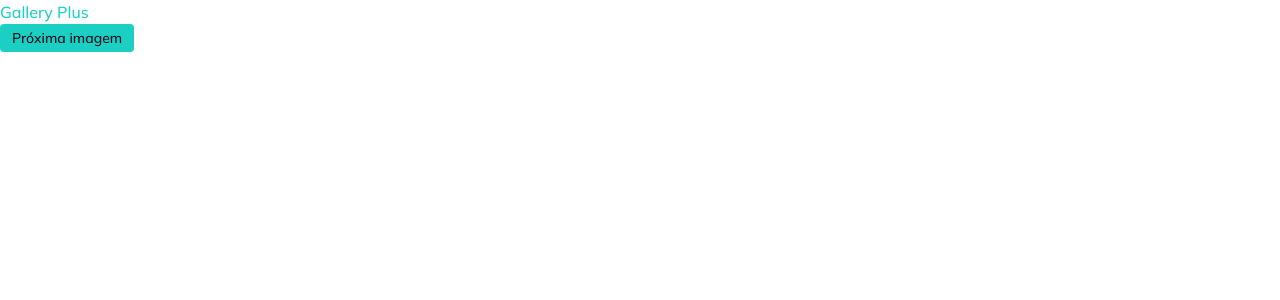
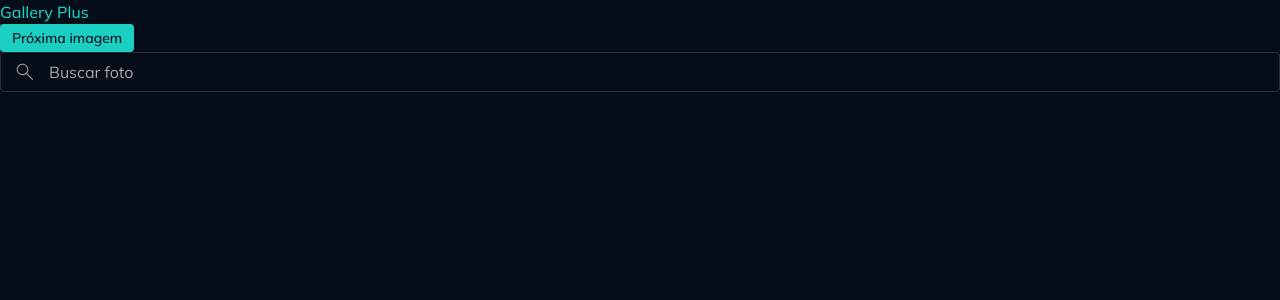
Before and after one commit to juniorbonini/gallery-plus, a React (Vite) app: page / in a window 1280 px wide. Shown: the top 300 px of the page. Built offline with nearby package versions, Linux system fonts and the light colour scheme.

Commit message:
feat(ui): Component InputText criado.

```diff
--- /dev/null
+++ b/data/db.json
@@ -0,0 +1,5 @@
+{
+  "photos": [],
+  "albums": [],
+  "photosOnAlbums": []
+}
--- a/index.html
+++ b/index.html
@@ -12,7 +12,7 @@
     />
     <title>gallery-plus</title>
   </head>
-  <body>
+  <body class="bg-background-primary">
     <div id="root"></div>
     <script type="module" src="/src/main.tsx"></script>
   </body>
--- a/package.json
+++ b/package.json
@@ -5,7 +5,10 @@
   "type": "module",
   "scripts": {
     "dev": "vite",
-    "build": "tsc -b && vite build",
+    "build": "yarn build-server && vite build",
+    "build-server": "tsc --noEmit -p tsconfig.server.json && tsup",
+    "dev-server": "tsup --watch --onSuccess \"node server/dist/main.js\"",
+    "run-server": "node server/dist/main.ts",
     "lint": "eslint .",
     "preview": "vite preview"
   },
--- a/src/App.tsx
+++ b/src/App.tsx
@@ -1,5 +1,9 @@
 import Button from "./components/Button";
+import InputText from "./components/InputText";
 import Text from "./components/Text";
+
+// @ts-expect-error: module declaration for SVG React import
+import SearchIcon from "./assets/icons/search.svg?react";
 
 function App() {
   return (
@@ -10,6 +14,8 @@ function App() {
       <Button>
         <Text>Próxima imagem</Text>
       </Button>
+
+      <InputText placeholder="Buscar foto" icon={SearchIcon} />
     </>
   );
 }
--- /dev/null
+++ b/src/components/Alert/index.tsx
@@ -0,0 +1,19 @@
+import { alertVariants, type AlertInterface } from "@/models/alert";
+import Text from "../Text";
+
+export default function Alert({
+  variant,
+  className,
+  children,
+  ...props
+}: AlertInterface) {
+  return (
+    <div
+      role="alert"
+      className={alertVariants({ variant, className })}
+      {...props}
+    >
+      <Text>{children}</Text>
+    </div>
+  );
+}
--- /dev/null
+++ b/src/components/Badge/index.tsx
@@ -0,0 +1,38 @@
+import cx from "classnames";
+
+import {
+  badgeSkeletonVariants,
+  badgeTextVariants,
+  badgeVariants,
+  type BadgeInterface,
+} from "@/models/badge";
+import Skeleton from "../Skeleton";
+import Text from "../Text";
+
+export default function Badge({
+  variant,
+  size,
+  className,
+  children,
+  loading,
+  ...props
+}: BadgeInterface) {
+  if (loading) {
+    return (
+      <Skeleton
+        rounded="full"
+        className={cx(
+          badgeVariants({ variant: "none" }),
+          badgeSkeletonVariants({ size }),
+          className,
+        )}
+      />
+    );
+  }
+
+  return (
+    <div className={badgeVariants({ variant, size, className })} {...props}>
+      <Text className={badgeTextVariants({ size })}>{children}</Text>
+    </div>
+  );
+}
--- /dev/null
+++ b/src/components/InputText/index.tsx
@@ -0,0 +1,38 @@
+import Icon from "../Icon";
+import Text from "../Text";
+import {
+  inputTextContainerVariants,
+  inputTextIconVariants,
+  inputTextVariants,
+  inputTextWrapperVariants,
+  type InputTextInterface,
+} from "../../models/input-text";
+
+export default function InputText({
+  size,
+  disabled,
+  className,
+  error,
+  icon,
+  ...props
+}: InputTextInterface) {
+  return (
+    <div className={inputTextContainerVariants({ className })}>
+      <div className={inputTextWrapperVariants({ size, disabled })}>
+        {icon && (
+          <Icon svg={icon} className={inputTextIconVariants({ size })} />
+        )}
+        <input
+          className={inputTextVariants()}
+          disabled={disabled as boolean}
+          {...props}
+        />
+      </div>
+      {error && (
+        <Text variant="label-small" className="text-accent-red">
+          Um erro do campo
+        </Text>
+      )}
+    </div>
+  );
+}
--- /dev/null
+++ b/src/models/alert.ts
@@ -0,0 +1,17 @@
+import type React from "react";
+import { tv, type VariantProps } from "tailwind-variants";
+
+export const alertVariants = tv({
+  base: "rounded-md py-3 px-5",
+  variants: {
+    variant: {
+      info: "bg-accent-brand",
+    },
+  },
+  defaultVariants: {
+    variant: "info",
+  },
+});
+
+export interface AlertInterface
+  extends React.ComponentProps<"div">, VariantProps<typeof alertVariants> {}
--- /dev/null
+++ b/src/models/badge.ts
@@ -0,0 +1,49 @@
+import type React from "react";
+import { tv, type VariantProps } from "tailwind-variants";
+
+export const badgeVariants = tv({
+  base: "inline-flex items-center justify-center rounded",
+  variants: {
+    variant: {
+      none: "",
+      ghost:
+        "bg-transparent border border-solid border-border-primary text-accent-paragraph",
+    },
+    size: {
+      xs: "py-0.5 px-2",
+      sm: "py-1 px-3",
+    },
+  },
+
+  defaultVariants: {
+    variant: "none",
+    size: "sm",
+  },
+});
+
+export const badgeTextVariants = tv({
+  base: "text-xs",
+  variants: {
+    size: {
+      xs: "text-xs",
+      sm: "text-sm",
+    },
+  },
+});
+
+export const badgeSkeletonVariants = tv({
+  variants: {
+    size: {
+      xs: "w-12 h-[1.375rem]",
+      sm: "w-16 h-[1.875rem]",
+    },
+  },
+  defaultVariants: {
+    size: "sm",
+  },
+});
+
+export interface BadgeInterface
+  extends React.ComponentProps<"div">, VariantProps<typeof badgeVariants> {
+  loading?: boolean;
+}
--- /dev/null
+++ b/src/models/input-text.ts
@@ -0,0 +1,48 @@
+import type Icon from "@/components/Icon";
+import type React from "react";
+import { tv, type VariantProps } from "tailwind-variants";
+
+export const inputTextContainerVariants = tv({
+  base: "flex flex-col gap-1",
+});
+
+export const inputTextWrapperVariants = tv({
+  base: "border border-solid border-border-primary focus:border-border-active bg-transparent rounded flex items-center gap-3",
+  variants: {
+    size: {
+      md: "h-10 p-3",
+    },
+    disabled: {
+      true: "ponter-events-none",
+    },
+  },
+  defaultVariants: {
+    size: "md",
+    disabled: false,
+  },
+});
+
+export const inputTextVariants = tv({
+  base: "bg-transparent outline-none placeholder:text-placeholder text-accent-paragraph flex-1",
+});
+
+export const inputTextIconVariants = tv({
+  base: "fill-placeholder",
+  variants: {
+    size: {
+      md: "w-6 h-6",
+    },
+  },
+
+  defaultVariants: {
+    size: "md",
+  },
+});
+
+export interface InputTextInterface
+  extends
+    Omit<React.ComponentProps<"input">, "size" | "disabled">,
+    VariantProps<typeof inputTextWrapperVariants> {
+  icon?: React.ComponentProps<typeof Icon>["svg"];
+  error?: React.ReactNode;
+}
```
